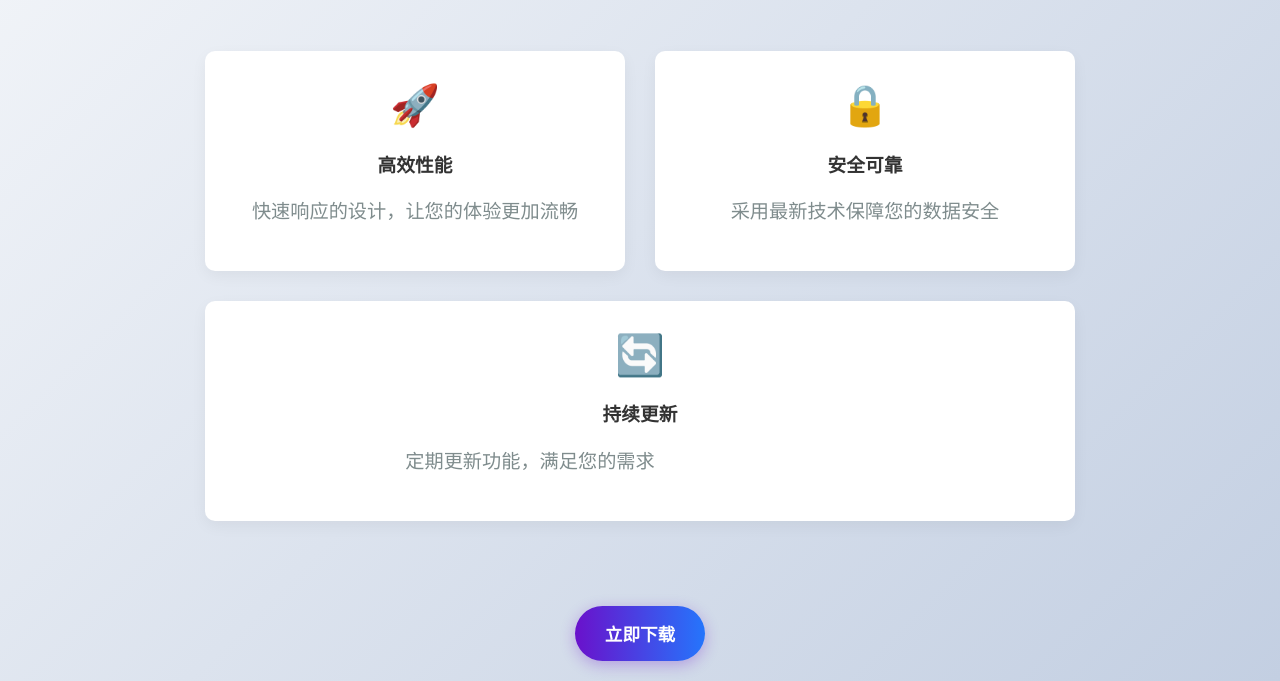
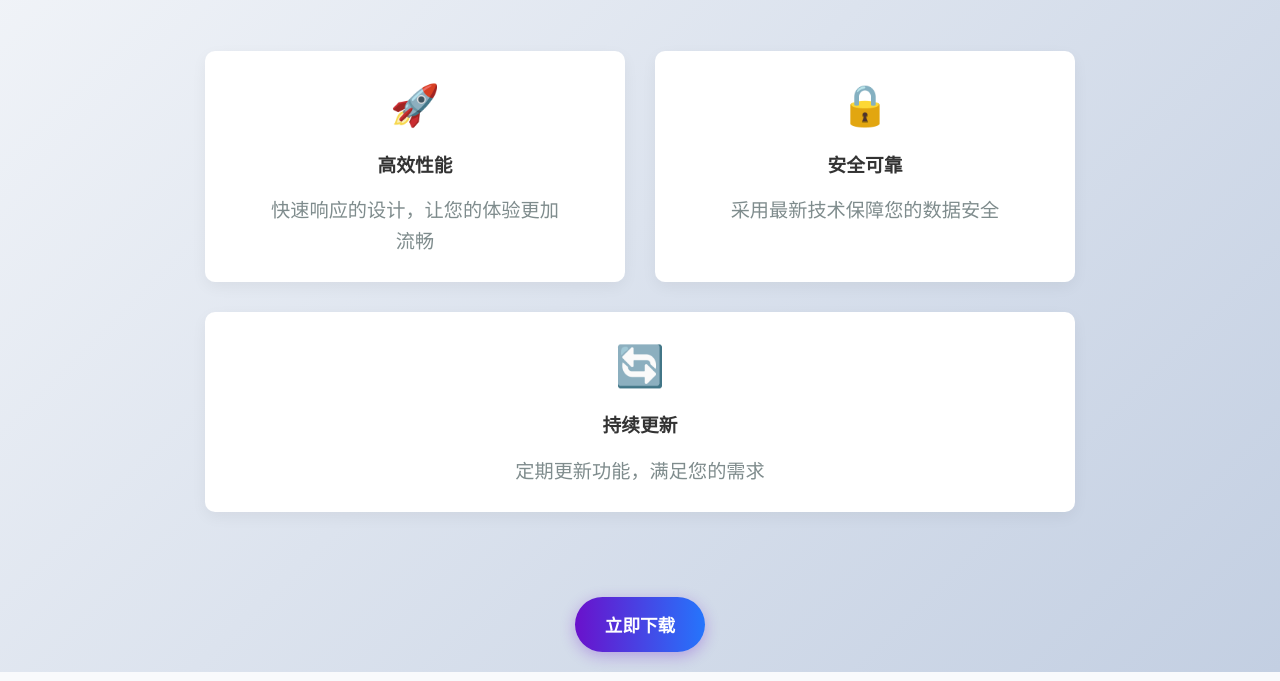
Before and after one commit to Ntzy123/test1, a Flask app: page / in a window 1280 px wide. Shown: the part 228-909 px from the top of the page. Run offline with Flask 3, Linux system fonts and the light colour scheme.

Commit message:
fix index

```diff
--- a/templates/index.html
+++ b/templates/index.html
@@ -79,6 +79,12 @@
             border-radius: 10px;
             box-shadow: 0 5px 15px rgba(0,0,0,0.05);
             transition: transform 0.3s ease;
+            text-align: center;
+        }
+
+        .feature p {
+            margin: 0 auto;
+            max-width: 80%;
         }
 
         .feature:hover {
```
